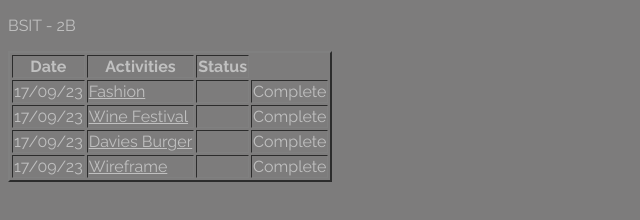
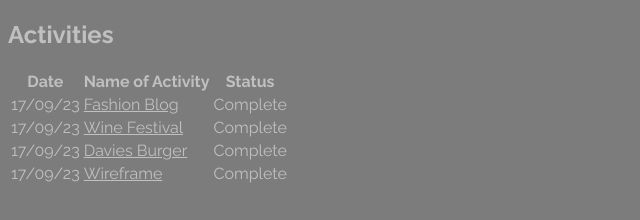
Before and after one commit to ilabonete/ilabonete.github.io, a plain HTML site: page index.html in a window 1280 px wide. Shown: the whole page, without its empty margins (0-640 px from the left). Drawn offline with Linux system fonts and the light colour scheme.

Commit message:
Update index.html

```diff
--- a/index.html
+++ b/index.html
@@ -2,38 +2,41 @@
 <html lang="en">
 <head>
     <meta charset="UTF-8">
-    <meta name="viewport" content="width=device-width, initial-scale=5.0">
+    <meta name="viewport" content="width=device-width, initial-scale=1.0">
     <title>Document</title>
     <link rel="stylesheet" href="./assets/style.css">
 </head>
 <body>
-    <p>BSIT - 2B</p>
-    <table border="2">
+    <section id="activities">
+    <h2>Activities</h2>
+    <table>
         <tr>
             <th>Date</th>
-			<th>Activities</th>
+            <th>Name of Activity</th>
             <th>Status</th>
         </tr>
         <tr>
             <td>17/09/23</td>
-			<td><a href="https://ilabonete.github.io/Activity/Act 1.1_Fashion Blog.html">Fashion</a><td>
+            <td><a href="https://ilabonete.github.io/Activity/Act 1.1_Fashion Blog.html">Fashion Blog</a></td>
             <td>Complete</td>
         </tr>
 		<tr>
             <td>17/09/23</td>
-			<td><a href="https://ilabonete.github.io/Activity/Act 1.2_Wine Festival.html">Wine Festival</a><td>
+            <td><a href="https://ilabonete.github.io/Activity/Act 1.2_Wine Festival.html">Wine Festival</a></td>
             <td>Complete</td>
         </tr>
 		<tr>
             <td>17/09/23</td>
-			<td><a href="https://ilabonete.github.io/Activity/Act 2.1_Davies Burger.html">Davies Burger </a><td>
+            <td><a href="https://ilabonete.github.io/Activity/Act 2.1_Davies Burger.html">Davies Burger </a></td>
             <td>Complete</td>
         </tr>
 		<tr>
             <td>17/09/23</td>
-			<td><a href="https://ilabonete.github.io/practice/prelim_exam.html">Wireframe </a><td>
+            <td><a href="https://ilabonete.github.io/practice/prelim_exam.html">Wireframe </a></td>
             <td>Complete</td>
         </tr>
     </table>
+</section>
+
 </body>
 </html>
```
Lines whose indentation alone changed are shown as unchanged.
